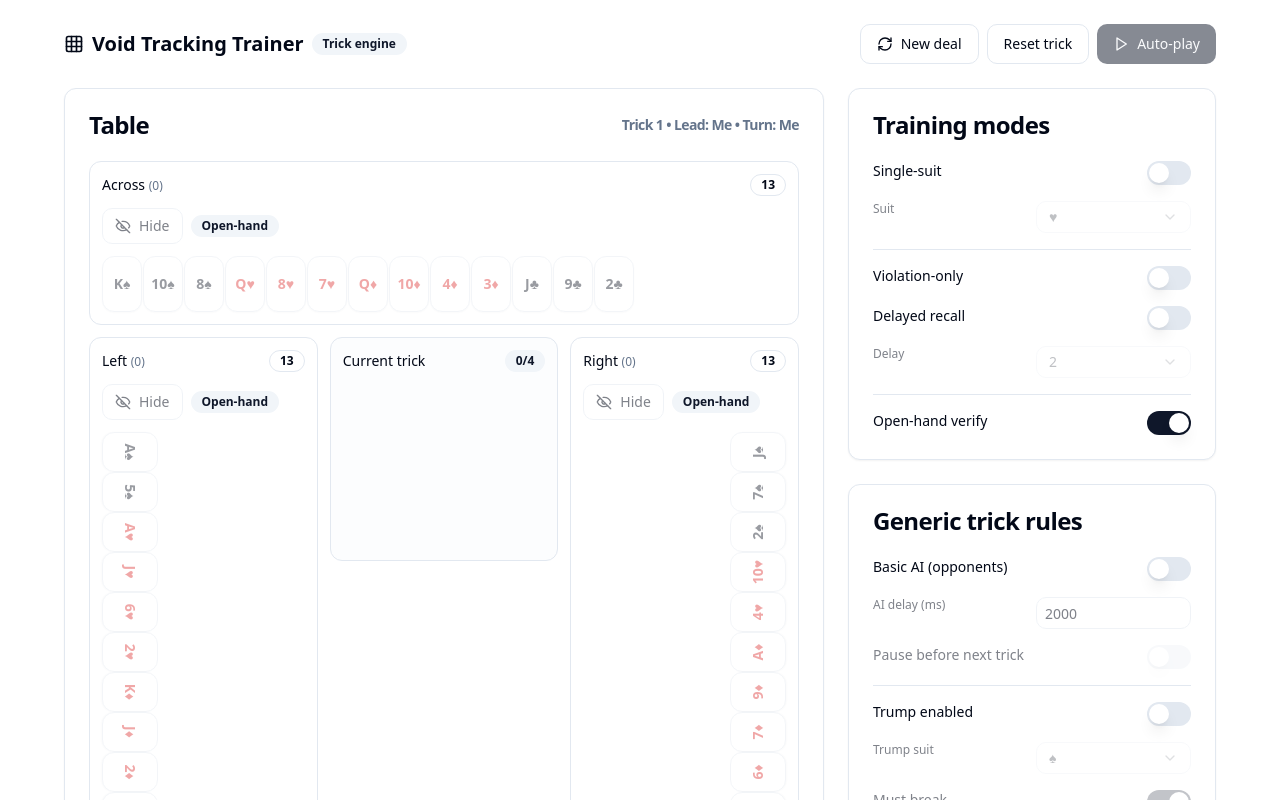
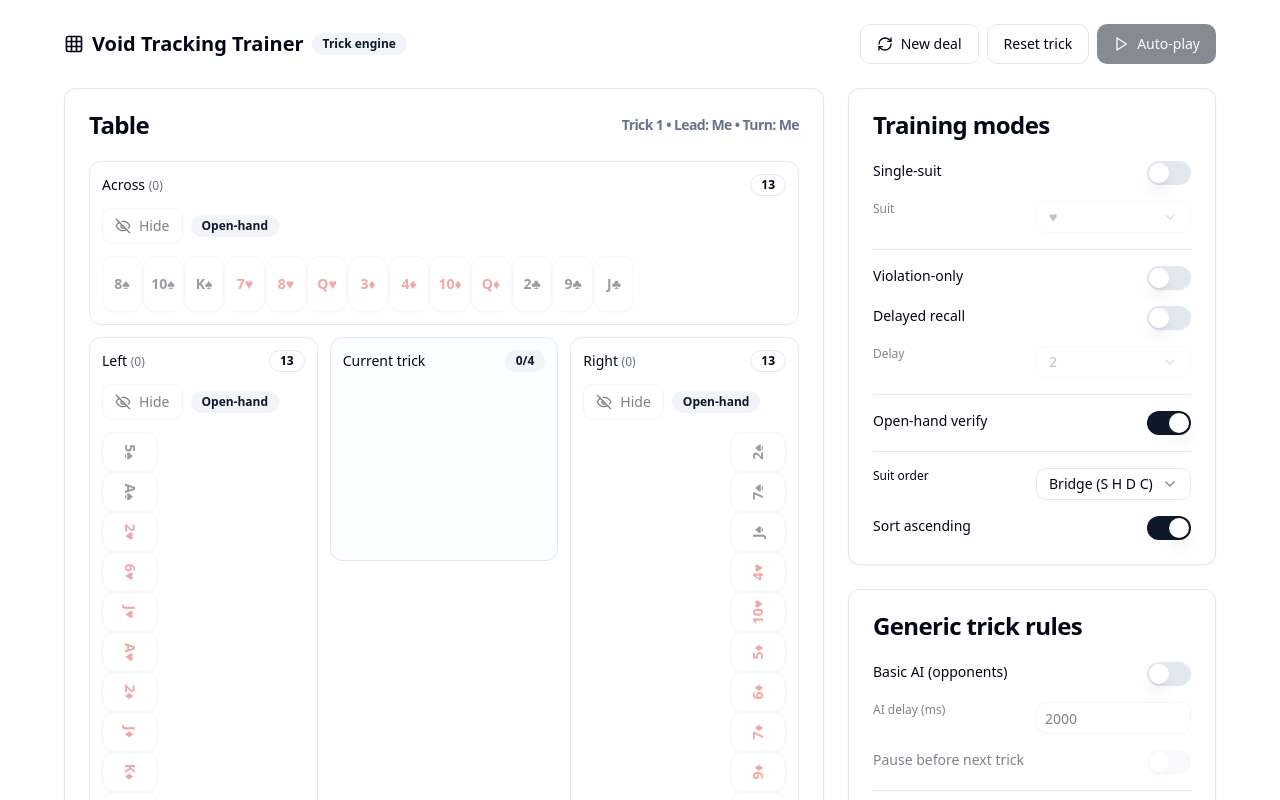
Before and after one commit to gsingh93/trick-taking-trainer, a React (Vite) app: page / in a window 1280 px wide. Both pictures are taken after a click on the switch 1169 px from the left and 423 px from the top of the page. Shown: the top 800 px of the page. Built offline with nearby package versions, Linux system fonts and the light colour scheme; the HTML template or start-up script is replaced by a standard one.

Commit message:
Add display sorting options and make ascending default

```diff
--- a/src/App.tsx
+++ b/src/App.tsx
@@ -100,11 +100,16 @@ function dealNewHands(): Hands {
   return hands;
 }
 
-function sortHand(hand: CardT[]): CardT[] {
-  const suitOrder: Record<Suit, number> = { S: 0, H: 1, D: 2, C: 3 };
+function sortHand(hand: CardT[], suitOrder: Suit[], sortAscending: boolean): CardT[] {
+  const suitIndex = new Map<Suit, number>(suitOrder.map((s, i) => [s, i]));
+  const rankFactor = sortAscending ? 1 : -1;
   return hand
     .slice()
-    .sort((a, b) => suitOrder[a.suit] - suitOrder[b.suit] || b.rank - a.rank);
+    .sort(
+      (a, b) =>
+        (suitIndex.get(a.suit) ?? 0) - (suitIndex.get(b.suit) ?? 0) ||
+        (a.rank - b.rank) * rankFactor
+    );
 }
 
 function nextSeat(seat: Seat): Seat {
@@ -248,6 +253,8 @@ function HandRow({
   legal,
   onPlay,
   currentTurn,
+  suitOrder,
+  sortAscending,
 }: {
   seat: Seat;
   hand: CardT[];
@@ -255,12 +262,14 @@ function HandRow({
   legal: Set<string>;
   onPlay: (seat: Seat, card: CardT) => void;
   currentTurn: Seat;
+  suitOrder: Suit[];
+  sortAscending: boolean;
 }) {
   const isTurn = seat === currentTurn;
   return (
     <div className={"mt-3 " + (rotateClass ?? "")}>
       <div className="flex flex-wrap gap-px">
-        {sortHand(hand).map((c) => (
+        {sortHand(hand, suitOrder, sortAscending).map((c) => (
           <PlayingCard
             key={c.id}
             c={c}
@@ -288,6 +297,8 @@ function HandCol({
   legal,
   onPlay,
   currentTurn,
+  suitOrder,
+  sortAscending,
 }: {
   seat: Seat;
   hand: CardT[];
@@ -296,12 +307,14 @@ function HandCol({
   legal: Set<string>;
   onPlay: (seat: Seat, card: CardT) => void;
   currentTurn: Seat;
+  suitOrder: Suit[];
+  sortAscending: boolean;
 }) {
   const isTurn = seat === currentTurn;
   return (
     <div className={"mt-3 flex " + (align === "end" ? "justify-end" : "justify-start")}>
       <div className={"flex flex-col gap-0 " + (align === "end" ? "items-end" : "items-start")}>
-        {sortHand(hand).map((c) => (
+        {sortHand(hand, suitOrder, sortAscending).map((c) => (
           <div key={c.id} className="relative h-10 w-14 overflow-visible">
             <div className="absolute left-1/2 top-1/2 -translate-x-1/2 -translate-y-1/2">
               <PlayingCard
@@ -353,6 +366,8 @@ export default function App() {
   const [modeViolationOnly, setModeViolationOnly] = useState(false);
   const [modeDelayedRecall, setModeDelayedRecall] = useState(false);
   const [modeOpenHandVerify, setModeOpenHandVerify] = useState(false);
+  const [suitOrderMode, setSuitOrderMode] = useState<"bridge" | "poker">("bridge");
+  const [sortAscending, setSortAscending] = useState(true);
 
   const [aiEnabled, setAiEnabled] = useState(false);
   const [aiDelayMs, setAiDelayMs] = useState(2000);
@@ -413,6 +428,10 @@ export default function App() {
     visible.Me = true;
     return visible;
   }, [reveal, modeOpenHandVerify]);
+
+  const suitOrder = useMemo<Suit[]>(() => {
+    return suitOrderMode === "bridge" ? ["S", "H", "D", "C"] : ["C", "D", "H", "S"];
+  }, [suitOrderMode]);
 
   const legalBySeat = useMemo(() => {
     const out: Record<Seat, Set<string>> = {
@@ -700,6 +719,8 @@ export default function App() {
                       legal={legalBySeat.Across}
                       onPlay={(s, c) => tryPlay(s, c, "human")}
                       currentTurn={turn}
+                      suitOrder={suitOrder}
+                      sortAscending={sortAscending}
                     />
                   ) : null}
                 </div>
@@ -740,6 +761,8 @@ export default function App() {
                       legal={legalBySeat.Left}
                       onPlay={(s, c) => tryPlay(s, c, "human")}
                       currentTurn={turn}
+                      suitOrder={suitOrder}
+                      sortAscending={sortAscending}
                     />
                   ) : null}
                 </div>
@@ -829,6 +852,8 @@ export default function App() {
                       legal={legalBySeat.Right}
                       onPlay={(s, c) => tryPlay(s, c, "human")}
                       currentTurn={turn}
+                      suitOrder={suitOrder}
+                      sortAscending={sortAscending}
                     />
                   ) : null}
                 </div>
@@ -850,6 +875,8 @@ export default function App() {
                     legal={legalBySeat.Me}
                     onPlay={(s, c) => tryPlay(s, c, "human")}
                     currentTurn={turn}
+                    suitOrder={suitOrder}
+                    sortAscending={sortAscending}
                   />
                 </div>
               </div>
@@ -917,6 +944,29 @@ export default function App() {
                 <div className="flex justify-between">
                   <span className="text-sm">Open-hand verify</span>
                   <Switch checked={modeOpenHandVerify} onCheckedChange={setModeOpenHandVerify} />
+                </div>
+
+                <Separator />
+
+                <div className="grid grid-cols-2 gap-2">
+                  <span className="text-xs">Suit order</span>
+                  <Select value={suitOrderMode} onValueChange={(v) => setSuitOrderMode(v as "bridge" | "poker")}>
+                    <SelectTrigger className="h-8">
+                      <SelectValue />
+                    </SelectTrigger>
+                    <SelectContent>
+                      <SelectItem value="bridge">Bridge (S H D C)</SelectItem>
+                      <SelectItem value="poker">Poker (C D H S)</SelectItem>
+                    </SelectContent>
+                  </Select>
+                </div>
+
+                <div className="flex justify-between">
+                  <span className="text-sm">Sort ascending</span>
+                  <Switch
+                    checked={sortAscending}
+                    onCheckedChange={setSortAscending}
+                  />
                 </div>
               </CardContent>
             </Card>
```
